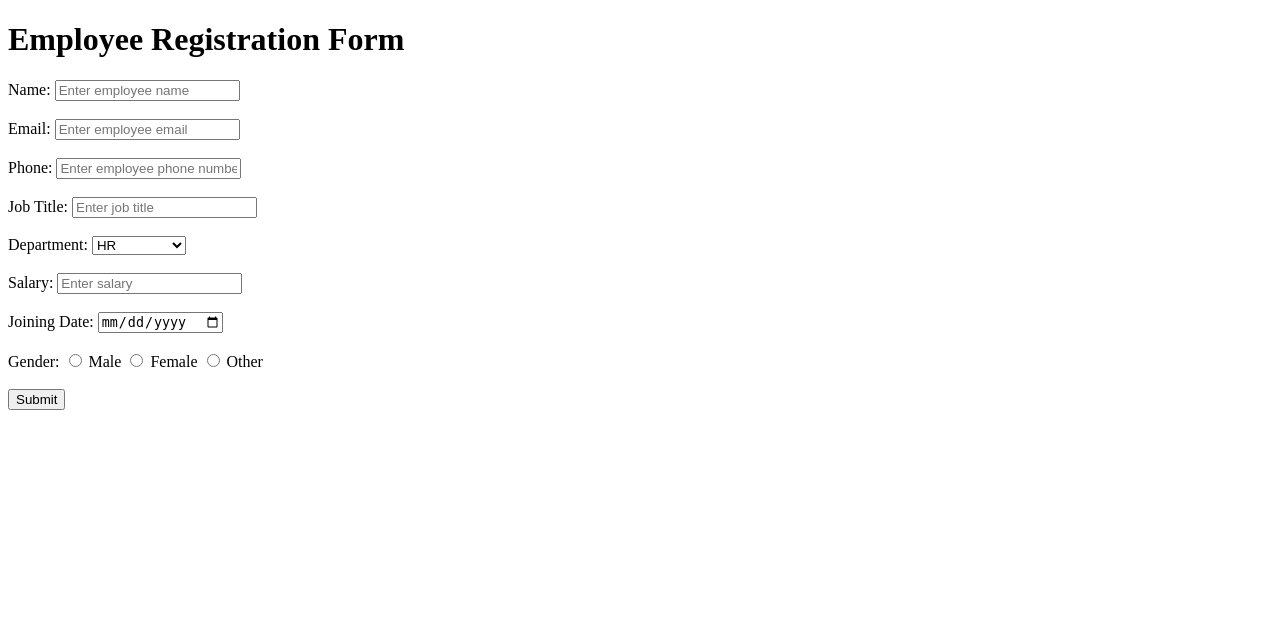
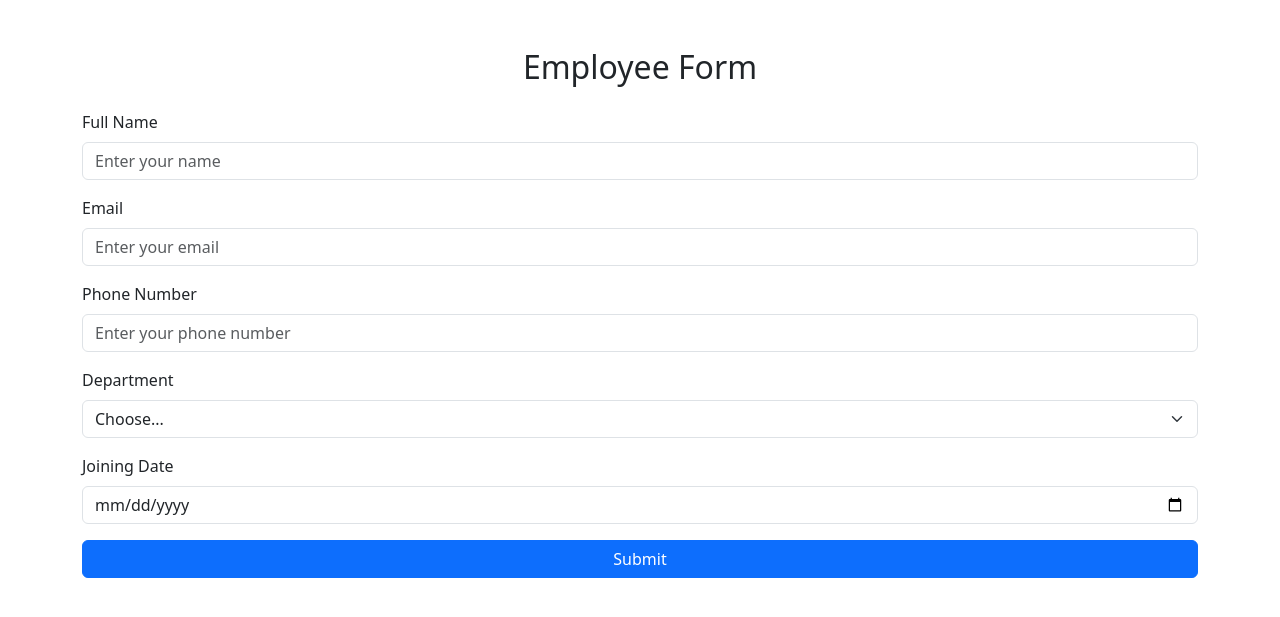
Before and after one commit to Pranjal7879/geitpl1, a Django app: template templates/userfrom.html in a window 1280 px wide. Shown: the top 617 px of the page. Run offline with Django 5.2, Linux system fonts and the light colour scheme; the template is opened without the code that fills it, so the values that code supplies are empty.

Commit message:
update commit

```diff
--- a/geitpl/settings.py
+++ b/geitpl/settings.py
@@ -55,7 +55,7 @@
 TEMPLATES = [
     {
         'BACKEND': 'django.template.backends.django.DjangoTemplates',
-        'DIRS': [BASE_DIR,"templates"],
+        'DIRS': [BASE_DIR / "templates"],
         'APP_DIRS': True,
         'OPTIONS': {
             'context_processors': [
--- a/templates/index.html
+++ b/templates/index.html
@@ -1,4 +1,3 @@
-
 <!DOCTYPE html>
 <html lang="en">
 <head>
--- a/templates/userfrom.html
+++ b/templates/userfrom.html
@@ -3,53 +3,56 @@
 <head>
     <meta charset="UTF-8">
     <meta name="viewport" content="width=device-width, initial-scale=1.0">
-    <title>Employee Registration Form</title>
+    <title>Employee Form</title>
+
+    <!-- Bootstrap CDN -->
+    <link href="https://cdn.jsdelivr.net/npm/bootstrap@5.3.0/dist/css/bootstrap.min.css" rel="stylesheet">
 </head>
 <body>
-    <h1>Employee Registration Form</h1>
 
-    <form action="/submit_employee/" method="POST">
-        <!-- Employee Name -->
-        <label for="name">Name:</label>
-        <input type="text" id="name" name="name" placeholder="Enter employee name" required><br><br>
+<div class="container mt-5">
+    <h2 class="text-center mb-4">Employee Form</h2>
 
-        <!-- Employee Email -->
-        <label for="email">Email:</label>
-        <input type="email" id="email" name="email" placeholder="Enter employee email" required><br><br>
+    <form method="POST">
+        {% csrf_token %}
 
-        <!-- Employee Phone -->
-        <label for="phone">Phone:</label>
-        <input type="text" id="phone" name="phone" placeholder="Enter employee phone number" required><br><br>
+        <div class="mb-3">
+            <label for="name" class="form-label">Full Name</label>
+            <input type="text" class="form-control" id="name" name="name" placeholder="Enter your name">
+        </div>
 
-        <!-- Job Title -->
-        <label for="job_title">Job Title:</label>
-        <input type="text" id="job_title" name="job_title" placeholder="Enter job title" required><br><br>
+        <div class="mb-3">
+            <label for="email" class="form-label">Email</label>
+            <input type="email" class="form-control" id="email" name="email" placeholder="Enter your email">
+        </div>
 
-        <!-- Department -->
-        <label for="department">Department:</label>
-        <select id="department" name="department" required>
-            <option value="HR">HR</option>
-            <option value="Engineering">Engineering</option>
-            <option value="Marketing">Marketing</option>
-            <option value="Finance">Finance</option>
-        </select><br><br>
+        <div class="mb-3">
+            <label for="phone" class="form-label">Phone Number</label>
+            <input type="text" class="form-control" id="phone" name="phone" placeholder="Enter your phone number">
+        </div>
 
-        <!-- Salary -->
-        <label for="salary">Salary:</label>
-        <input type="number" id="salary" name="salary" placeholder="Enter salary" required><br><br>
+        <div class="mb-3">
+            <label for="department" class="form-label">Department</label>
+            <select class="form-select" id="department" name="department">
+                <option selected>Choose...</option>
+                <option value="IT">IT</option>
+                <option value="HR">HR</option>
+                <option value="Sales">Sales</option>
+                <option value="Finance">Finance</option>
+            </select>
+        </div>
 
-        <!-- Joining Date -->
-        <label for="joining_date">Joining Date:</label>
-        <input type="date" id="joining_date" name="joining_date" required><br><br>
+        <div class="mb-3">
+            <label for="joining_date" class="form-label">Joining Date</label>
+            <input type="date" class="form-control" id="joining_date" name="joining_date">
+        </div>
 
-        <!-- Employee Gender -->
-        <label for="gender">Gender:</label>
-        <input type="radio" id="male" name="gender" value="Male" required> Male
-        <input type="radio" id="female" name="gender" value="Female" required> Female
-        <input type="radio" id="other" name="gender" value="Other"> Other<br><br>
+        <button type="submit" class="btn btn-primary w-100">Submit</button>
+    </form>
+</div>
 
-        <!-- Submit Button -->
-        <button type="submit">Submit</button>
-    </form>
+<!-- Bootstrap JS (optional for interactive components) -->
+<script src="https://cdn.jsdelivr.net/npm/bootstrap@5.3.0/dist/js/bootstrap.bundle.min.js"></script>
+
 </body>
 </html>
```
